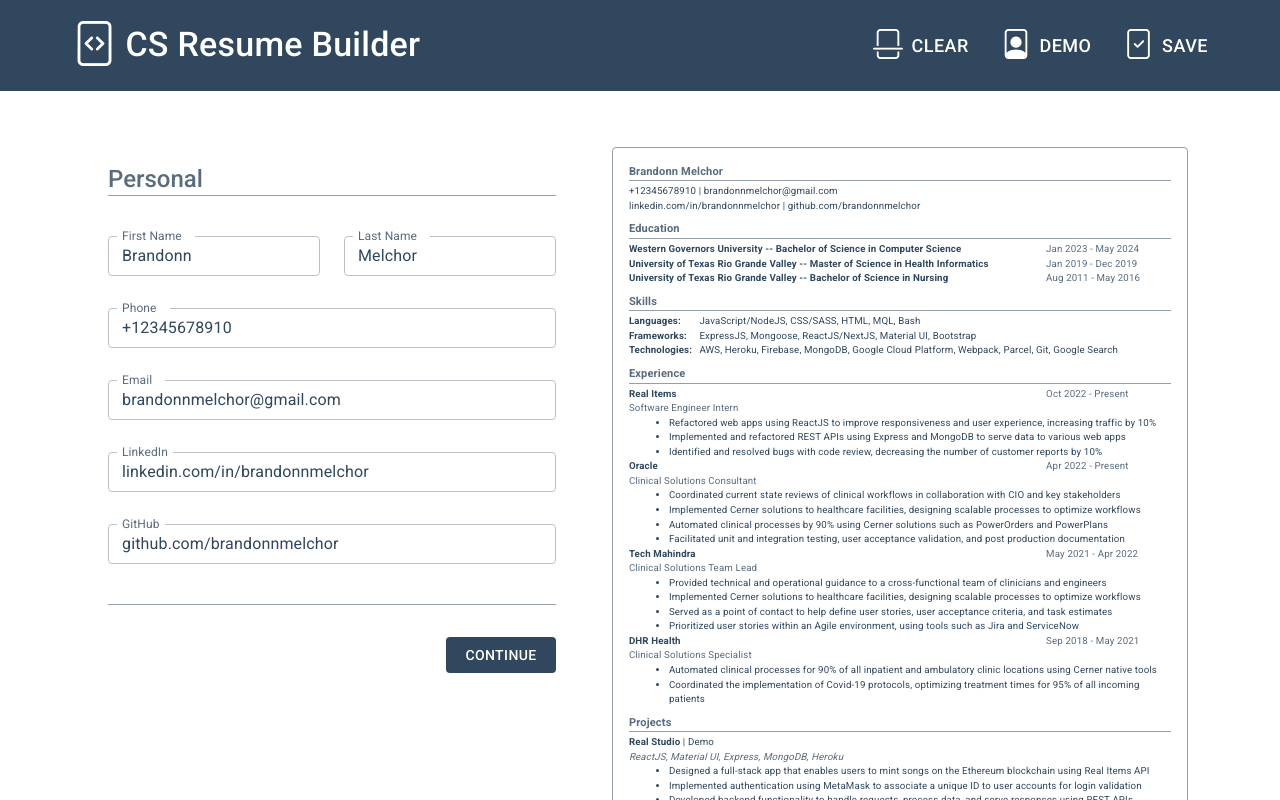
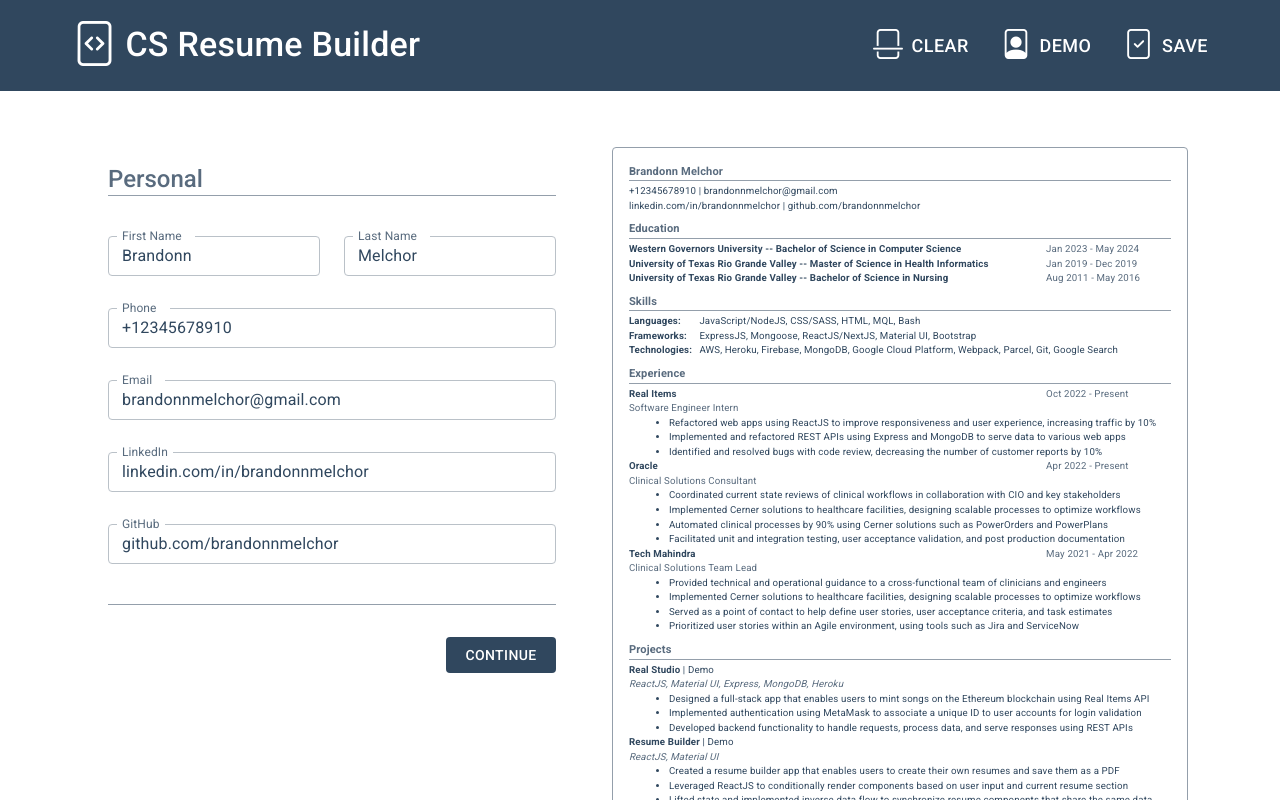
Before and after one commit to brandonnmelchor/resume-builder, a React (Create React App) app: page / in a window 1280 px wide. Shown: the top 800 px of the page. Built offline with nearby package versions, Linux system fonts and the light colour scheme.

Commit message:
update demo state

```diff
--- a/src/components/state.js
+++ b/src/components/state.js
@@ -146,25 +146,6 @@ export const demoResume = () => {
           },
         ],
       },
-      {
-        id: uniqid(),
-        company: "DHR Health",
-        title: "Clinical Solutions Specialist",
-        startMonth: "Sep",
-        startYear: "2018",
-        endMonth: "May",
-        endYear: "2021",
-        details: [
-          {
-            id: uniqid(),
-            text: "Automated clinical processes for 90% of all inpatient and ambulatory clinic locations using Cerner native tools",
-          },
-          {
-            id: uniqid(),
-            text: "Coordinated the implementation of Covid-19 protocols, optimizing treatment times for 95% of all incoming patients",
-          },
-        ],
-      },
     ],
     projects: [
       {
```
